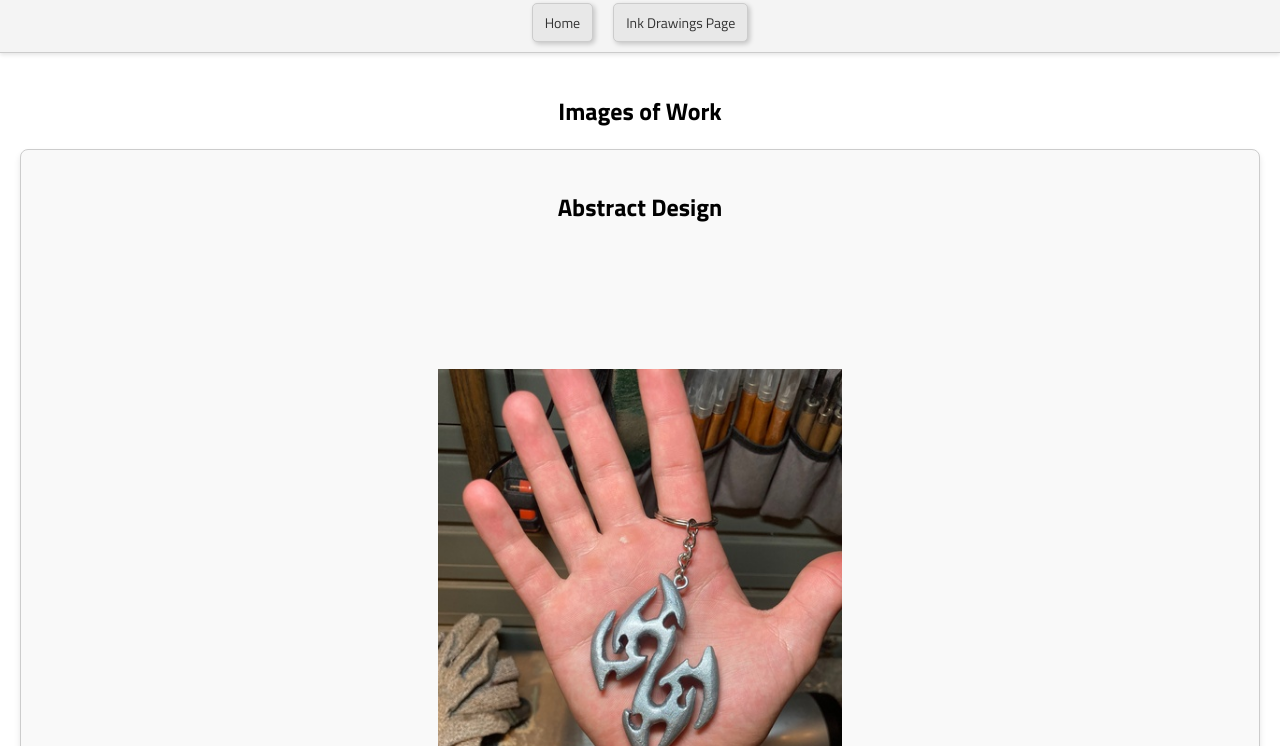
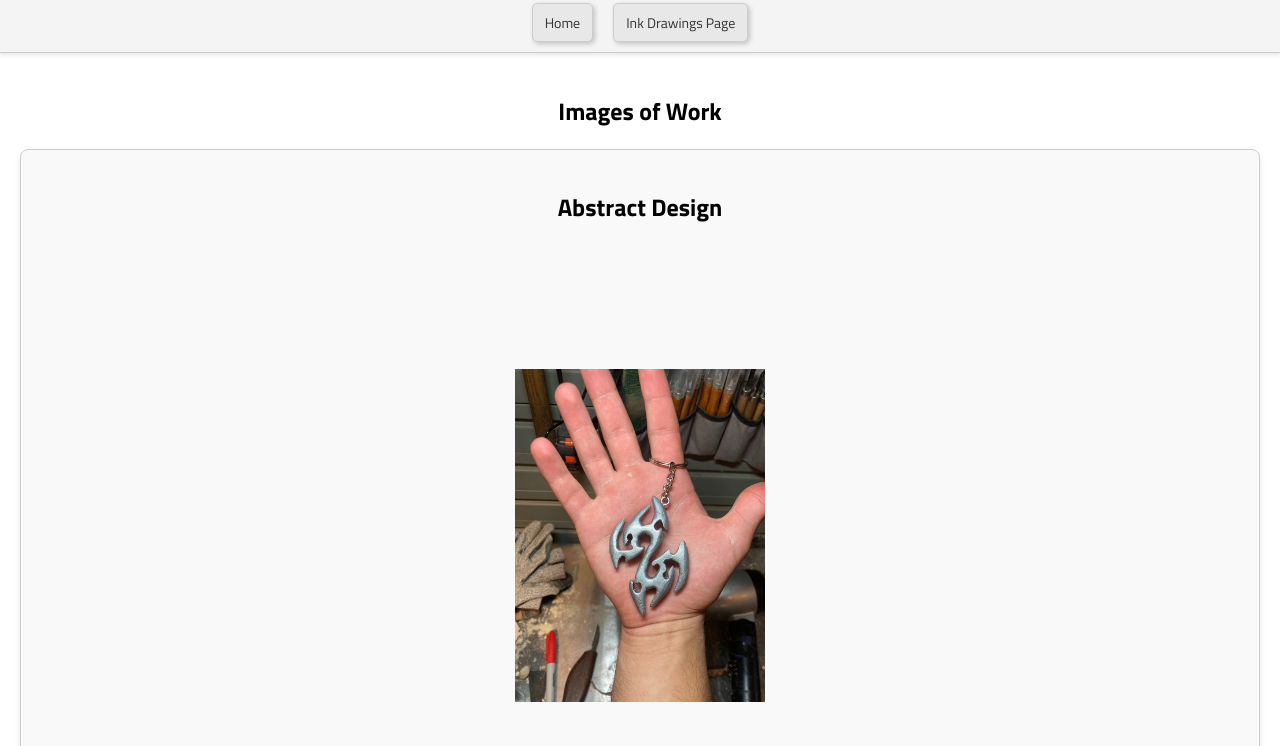
Before and after one commit to TarekElt/TarekElt.github.io, a plain HTML site: page wood.html in a window 1280 px wide. Shown: the part 206-952 px from the top of the page. Drawn offline with Linux system fonts and the light colour scheme.

Commit message:
Update tman-style.css

```diff
--- a/css/tman-style.css
+++ b/css/tman-style.css
@@ -132,7 +132,7 @@ p, li {
 }
 
 .work-category .image-grid img {
-    max-width: 40%; /* Reduce the max-width to 40% */
+    max-width: 20%; /* Reduce the max-width to 40% */
     width: auto; /* Maintain the aspect ratio */
     padding: 20px;
 }
```
